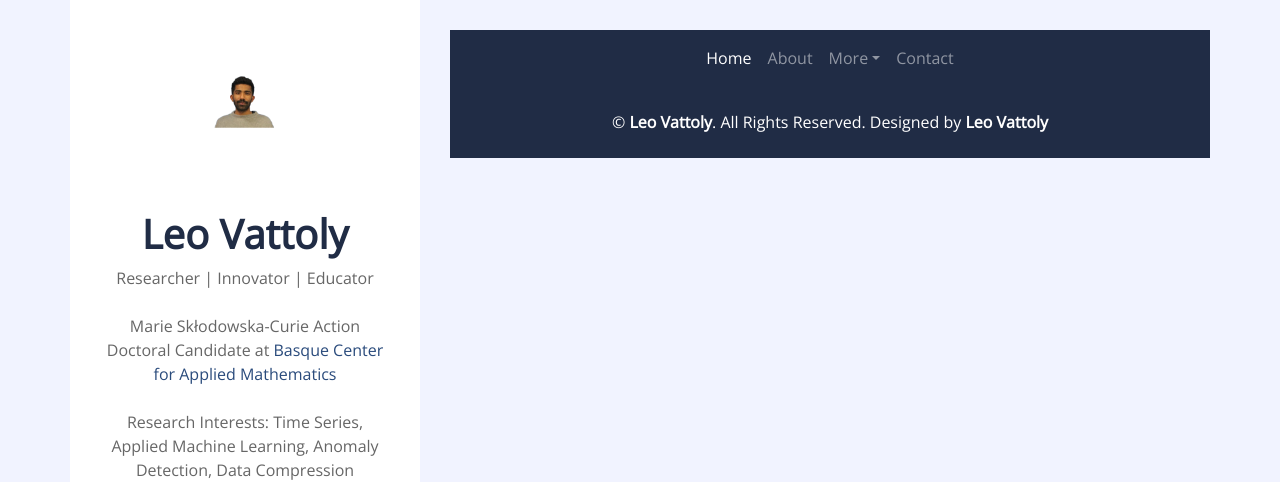
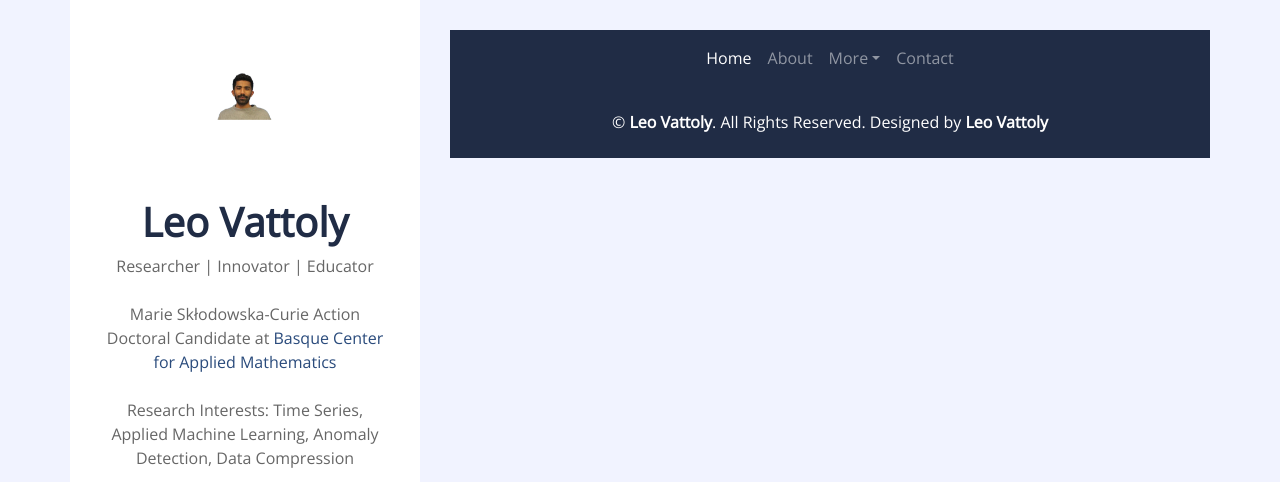
Before and after one commit to Leovattoly/Leovattoly.github.io, a plain HTML site: page contact.html in a window 1280 px wide. Shown: the top 482 px of the page. Drawn offline with nearby package versions, Linux system fonts and the light colour scheme.

Commit message:
Update contact.html

```diff
--- a/contact.html
+++ b/contact.html
@@ -24,7 +24,7 @@
         <div class="wrapper">
             <div class="sidebar">
                 <div class="sidebar-text d-flex flex-column h-100 justify-content-center text-center">
-                    <img class="mx-auto d-block w-75 img-fluid mb-4 p-3" src="img/profile_1.png" alt="Image">
+                <img class="mx-auto d-block img-fluid mb-4 p-3" src="img/profile_1.png" alt="Image" style="width: 200px; height: auto;">
 
 
                     <h1 class="font-weight-bold">Leo Vattoly</h1>
```
